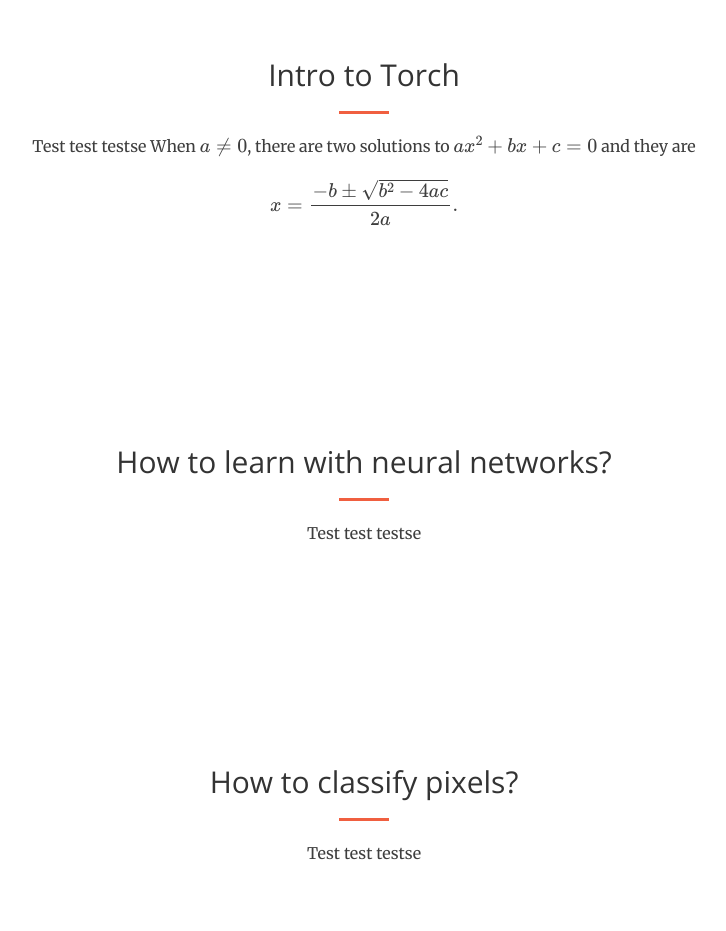
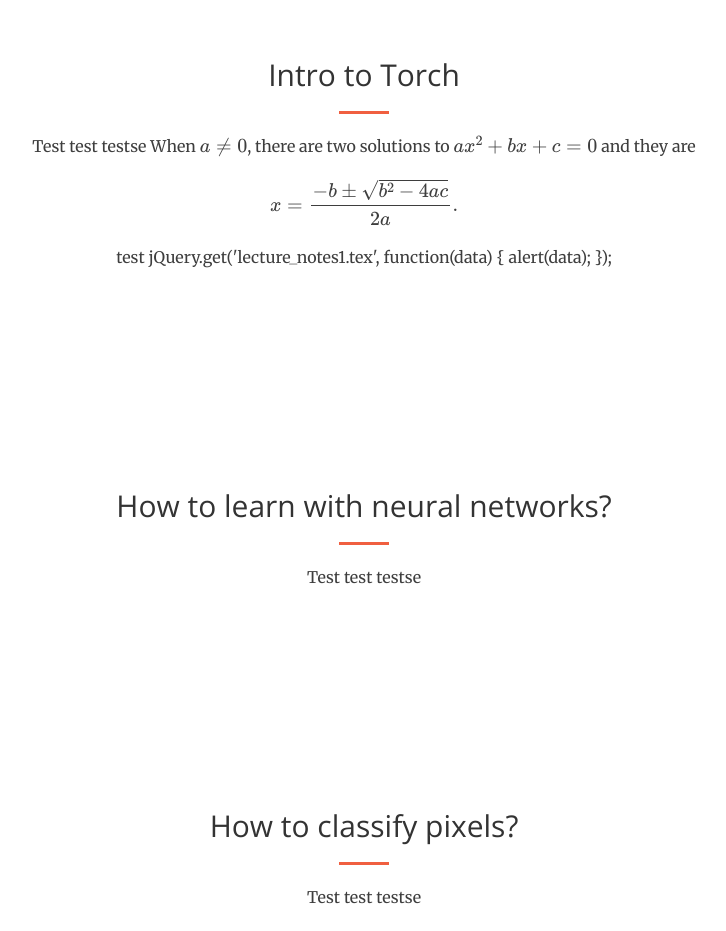
Before and after one commit to uvadlc/uvadlc.github.io, a plain HTML site: page lecture_notes/lecture_notes1.html in a window 1280 px wide. Shown: the part 1260-2191 px from the top of the page, without its empty margins (276-1002 px from the left). Drawn offline with nearby package versions, Linux system fonts and the light colour scheme; some packages are replaced by stand-ins of ours; files that its build step writes are made by us from their sources; files whose address does not match are found by name.

Commit message:
Updated about

```diff
--- a/lecture_notes/lecture_notes1.html
+++ b/lecture_notes/lecture_notes1.html
@@ -119,6 +119,11 @@
 
                     When $a \ne 0$, there are two solutions to \(ax^2 + bx + c = 0\) and they are
 $$x = {-b \pm \sqrt{b^2-4ac} \over 2a}.$$
+
+                    test
+                    jQuery.get('lecture_notes1.tex', function(data) {
+                        alert(data);
+                    });
                     </p>
                 </div>
             </div>
```
Also changed, not shown: 1 other file.
